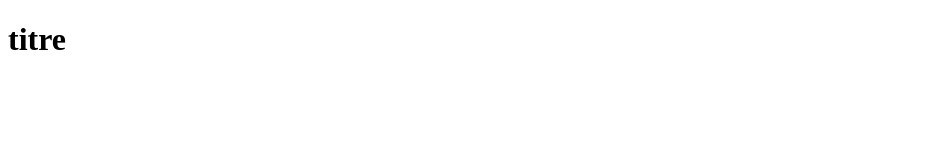
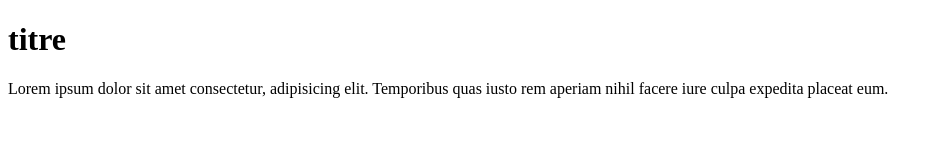
Before and after one commit to telolahy/sarah-project, a plain HTML site: page index.html in a window 1280 px wide. Shown: the whole page, without its empty margins (0-943 px from the left). Drawn offline with Linux system fonts and the light colour scheme.

Commit message:
ajout paragraphe

```diff
--- a/index.html
+++ b/index.html
@@ -1,12 +1,17 @@
 <!DOCTYPE html>
 <html lang="en">
+
 <head>
     <meta charset="UTF-8">
     <meta http-equiv="X-UA-Compatible" content="IE=edge">
     <meta name="viewport" content="width=device-width, initial-scale=1.0">
     <title>Document</title>
 </head>
+
 <body>
     <h1>titre</h1>
+    <p>Lorem ipsum dolor sit amet consectetur, adipisicing elit. Temporibus quas iusto rem aperiam nihil facere iure
+        culpa expedita placeat eum.</p>
 </body>
+
 </html>
```
